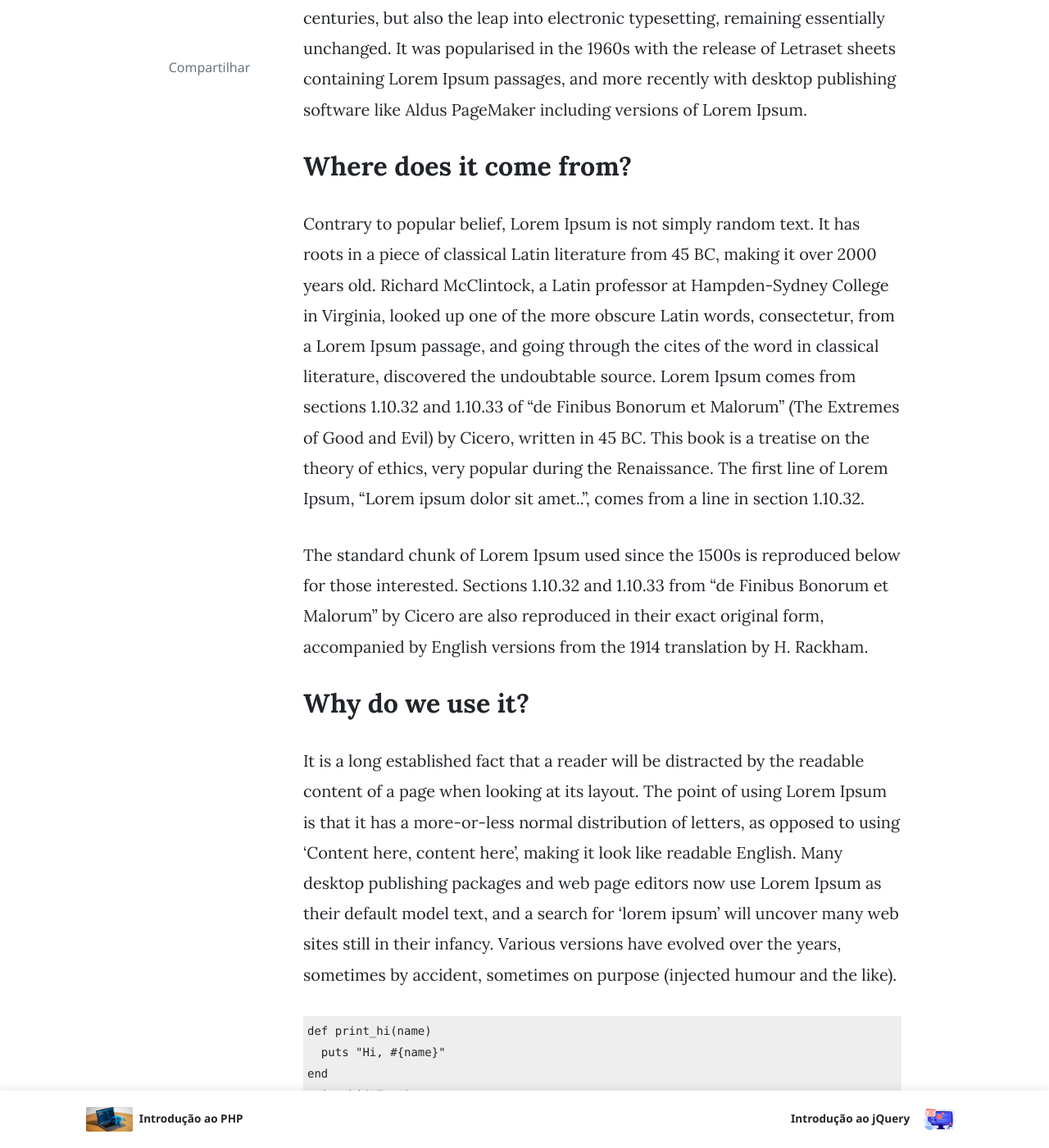
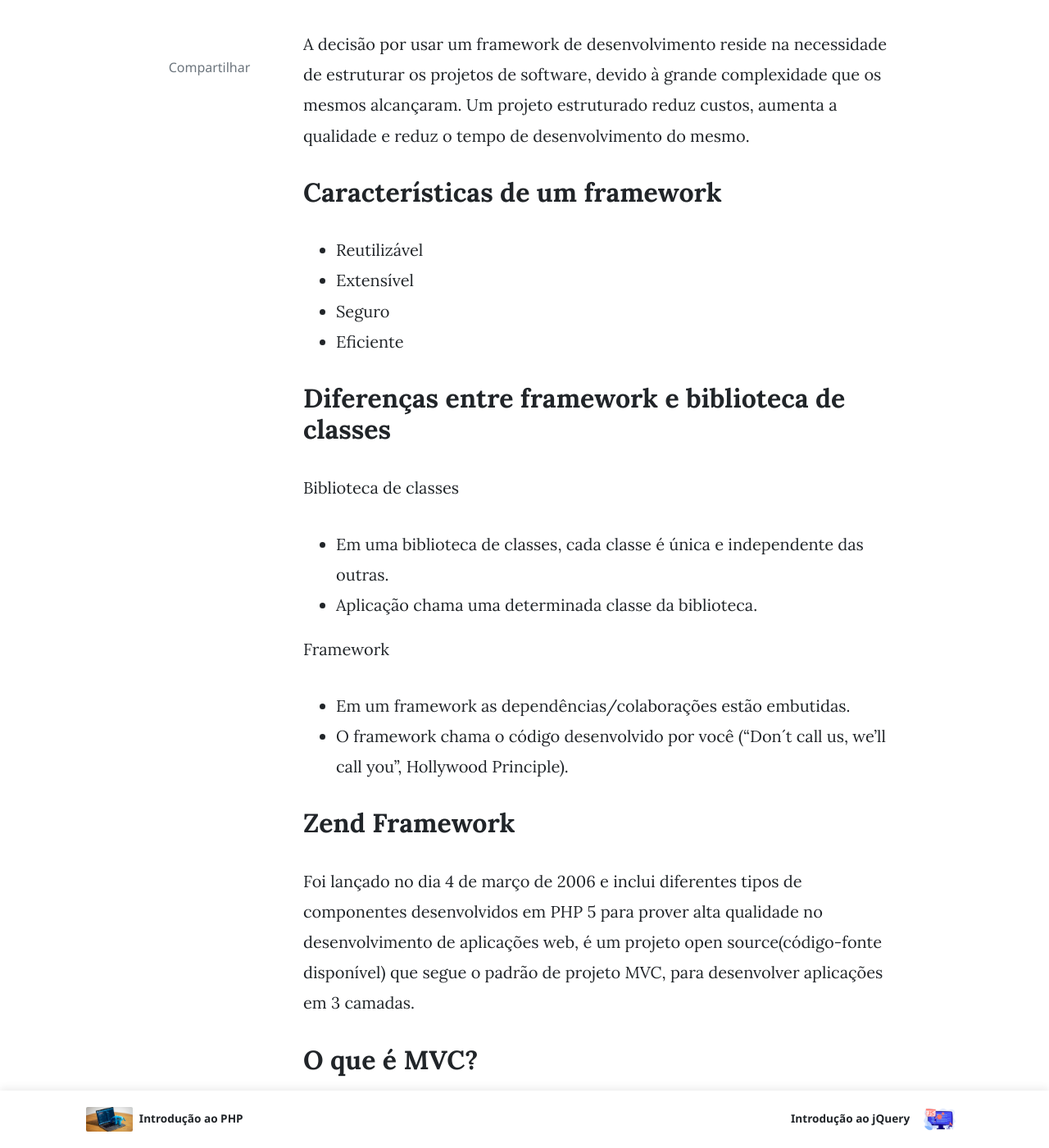
Before and after one commit to diogomatheus/diogomatheus.github.io, a Jekyll site: the page built from _posts/2010-05-09-getting-started-with-zend-framework.md, in a window 1280 px wide and 1400 px high, scrolled down 587 px. Shown: the whole window at 82% size. Built offline with Jekyll 4.4.1, drawn with Linux system fonts in a browser that asks for light colours; nearby versions of some CDN libraries; comment, search, counter and statistics services are not loaded; some of the changed text lies outside the part shown.

Commit message:
feat: content migration

```diff
--- a/_config.yml
+++ b/_config.yml
@@ -23,7 +23,7 @@ defaults:
       layout: post
       author: diogomatheus
 
-include: [ _pages ]
+include: [_pages]
 exclude: [README.markdown, package.json, grunt.js, Gruntfile.js, Gruntfile.coffee, node_modules]
 
 plugins:
--- a/_layouts/default.html
+++ b/_layouts/default.html
@@ -68,11 +68,15 @@
             <div class="container">
                 <div class="row align-items-center justify-content-between">
                     <div class="footer-social-media">
-                        <a href="{{site.baseurl}}/feed.xml" target="_blank"><i class="fas fa-rss-square"></i></a>
-                        <a href="https://www.linkedin.com/in/diogomatheuscosta" target="_blank"><i class="fab fa-linkedin"></i></a>
-                        <a href="https://www.youtube.com/@diogomatheus_" target="_blank"><i class="fab fa-youtube-square"></i></a>
-                        <a href="https://twitter.com/diogomatheus_" target="_blank"><i class="fab fa-twitter-square"></i></a>
-                        <a href="https://github.com/diogomatheus" target="_blank"><i class="fab fa-github-square"></i></a>
+                        <a href="{{site.baseurl}}/feed.xml" target="_blank" title="RSS"><i class="fas fa-rss-square"></i></a>
+                        <a href="https://www.linkedin.com/in/diogomatheuscosta" target="_blank" title="LinkedIn"><i class="fa-brands fa-linkedin-in"></i></a>
+                        <a href="http://lattes.cnpq.br/9740397503720448" target="_blank" title="Lattes"><i class="fa-solid fa-file-lines"></i></a>
+                        <a href="https://www.hackerrank.com/diogomatheus" target="_blank" title="HackerRank"><i class="fa-brands fa-hackerrank"></i></a>
+                        <a href="https://github.com/diogomatheus" target="_blank" title="GitHub"><i class="fa-brands fa-github"></i></a>
+                        <a href="https://dev.to/diogomatheus" target="_blank" title="DEV"><i class="fa-brands fa-dev"></i></a>
+                        <a href="https://medium.com/@diogomatheuscosta" target="_blank" title="Medium"><i class="fa-brands fa-medium"></i></a>
+                        <a href="https://www.youtube.com/@diogomatheus_" target="_blank" title="Youtube"><i class="fa-brands fa-youtube"></i></a>
+                        <a href="https://twitter.com/diogomatheus_" target="_blank" title="Twitter"><i class="fa-brands fa-twitter"></i></a>
                     </div>
                     <div>Copyright © <script>document.write(new Date().getFullYear())</script></div>
                 </div>
--- a/_posts/2010-05-09-getting-started-with-zend-framework.md
+++ b/_posts/2010-05-09-getting-started-with-zend-framework.md
@@ -8,20 +8,51 @@ tags: []
 redirect_from:
   - "/blog/zend-framework/introducao-ao-zend-framework/"
 ---
-Lorem Ipsum is simply dummy text of the printing and typesetting industry. Lorem Ipsum has been the industry's standard dummy text ever since the 1500s, when an unknown printer took a galley of type and scrambled it to make a type specimen book. It has survived not only five centuries, but also the leap into electronic typesetting, remaining essentially unchanged. It was popularised in the 1960s with the release of Letraset sheets containing Lorem Ipsum passages, and more recently with desktop publishing software like Aldus PageMaker including versions of Lorem Ipsum.
+Framework de desenvolvimento é uma base de onde se pode desenvolver algo maior ou mais específico. É uma coleção de códigos-fontes, classes, funções, técnicas e metodologias que facilitam o desenvolvimento de nossos softwares.
 
-## Where does it come from?
+A decisão por usar um framework de desenvolvimento reside na necessidade de estruturar os projetos de software, devido à grande complexidade que os mesmos alcançaram. Um projeto estruturado reduz custos, aumenta a qualidade e reduz o tempo de desenvolvimento do mesmo.
 
-Contrary to popular belief, Lorem Ipsum is not simply random text. It has roots in a piece of classical Latin literature from 45 BC, making it over 2000 years old. Richard McClintock, a Latin professor at Hampden-Sydney College in Virginia, looked up one of the more obscure Latin words, consectetur, from a Lorem Ipsum passage, and going through the cites of the word in classical literature, discovered the undoubtable source. Lorem Ipsum comes from sections 1.10.32 and 1.10.33 of "de Finibus Bonorum et Malorum" (The Extremes of Good and Evil) by Cicero, written in 45 BC. This book is a treatise on the theory of ethics, very popular during the Renaissance. The first line of Lorem Ipsum, "Lorem ipsum dolor sit amet..", comes from a line in section 1.10.32.
+## Características de um framework
 
-The standard chunk of Lorem Ipsum used since the 1500s is reproduced below for those interested. Sections 1.10.32 and 1.10.33 from "de Finibus Bonorum et Malorum" by Cicero are also reproduced in their exact original form, accompanied by English versions from the 1914 translation by H. Rackham.
+- Reutilizável
+- Extensível
+- Seguro
+- Eficiente
 
-## Why do we use it?
+## Diferenças entre framework e biblioteca de classes
 
-It is a long established fact that a reader will be distracted by the readable content of a page when looking at its layout. The point of using Lorem Ipsum is that it has a more-or-less normal distribution of letters, as opposed to using 'Content here, content here', making it look like readable English. Many desktop publishing packages and web page editors now use Lorem Ipsum as their default model text, and a search for 'lorem ipsum' will uncover many web sites still in their infancy. Various versions have evolved over the years, sometimes by accident, sometimes on purpose (injected humour and the like).
+Biblioteca de classes
 
-<pre><code class="language-ruby">def print_hi(name)
-  puts "Hi, #{name}"
-end
-print_hi('Tom')
-#=> prints 'Hi, Tom' to STDOUT.</code></pre>
+- Em uma biblioteca de classes, cada classe é única e independente das outras.
+- Aplicação chama uma determinada classe da biblioteca.
+
+Framework
+
+- Em um framework as dependências/colaborações estão embutidas.
+- O framework chama o código desenvolvido por você (“Don´t call us, we’ll call you”, Hollywood Principle).
+
+## Zend Framework
+
+Foi lançado no dia 4 de março de 2006 e inclui diferentes tipos de componentes desenvolvidos em PHP 5 para prover alta qualidade no desenvolvimento de aplicações web, é um projeto open source(código-fonte disponível) que segue o padrão de projeto MVC, para desenvolver aplicações em 3 camadas.
+
+## O que é MVC?
+
+Model-View-Controller (MVC) é um padrão de arquitetura de software que visa separar a lógica de aplicação da interface de apresentação, permitindo o desenvolvimento, teste e manutenção separadamente de cada parte.
+
+![Zend Framework MVC]({{site.baseurl}}/assets/images/zend-framework-mvc.jpg){:class="img-responsive"}
+
+Model
+
+Esta camada contém toda a parte de negócio, ou seja, programação pesada da aplicação, regras de negócio, acesso ao banco de dados, etc.
+
+View
+
+Camada responsável pela apresentação, interface que será exibida para o usuário ao término do processamento feito pelo controller.
+
+Controller
+
+Processa e responde a eventos, geralmente ações do usuário, invocando se necessário models, forms, helpers e etc.
+
+## Componentes
+
+Todo framework conta com uma coleção de componentes, alguns destes precisam ser estendidos para que tenham utilidade na aplicação, outros basta utilizar. O zend framework possui uma grande variedade de componentes, sendo assim vale a pena conferir todos os componentes disponíveis no manual do framework.
```
Also changed, not shown: _drafts/2023-01-01-example.md (renamed from _drafts/example.md, +4 -4 lines), _posts/2010-05-06-getting-started-with-php.md (+12 -0 lines), _posts/2010-05-13-getting-started-with-jquery.md (+1 -1 lines), docker-compose.yml (deleted, +0 -7 lines), assets/images/zend-framework-mvc.jpg (added).
